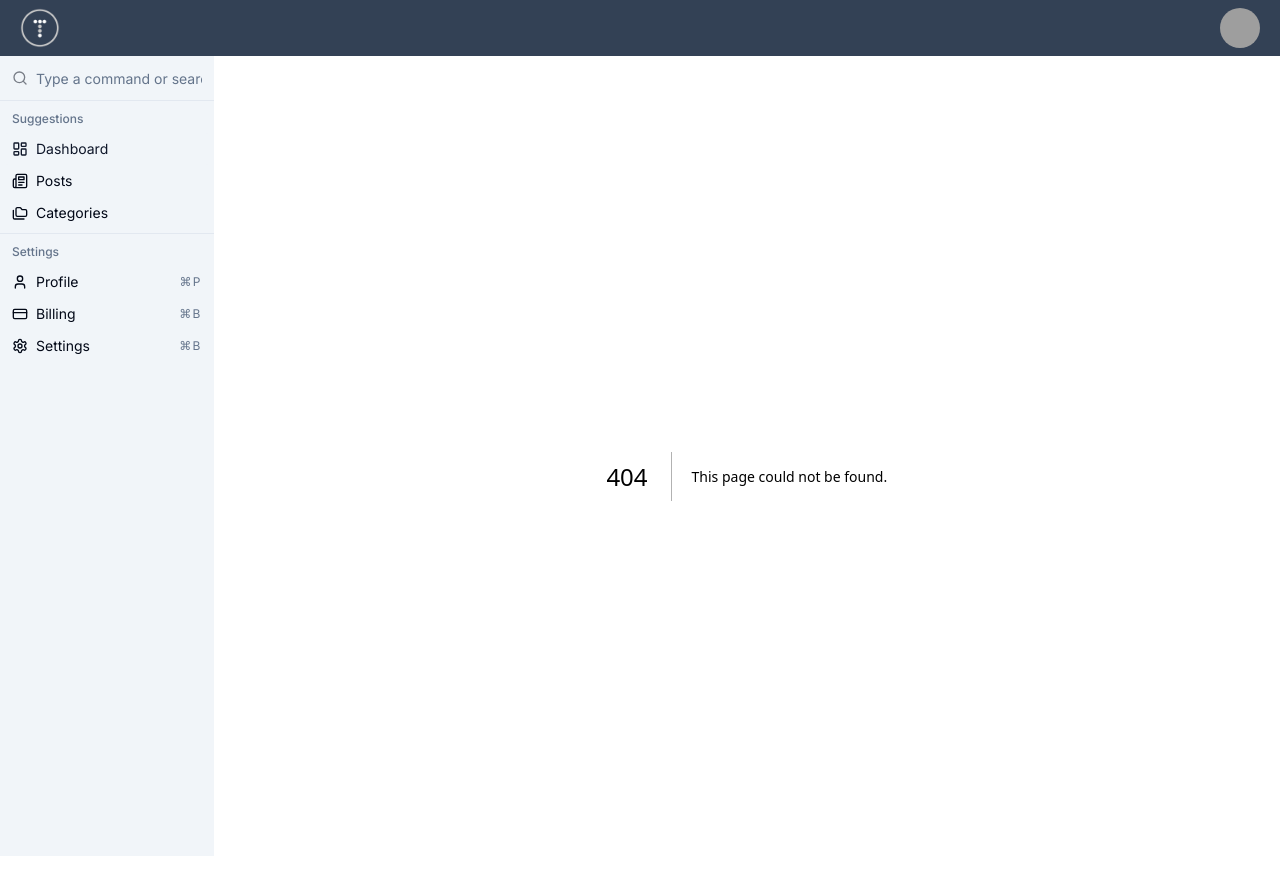
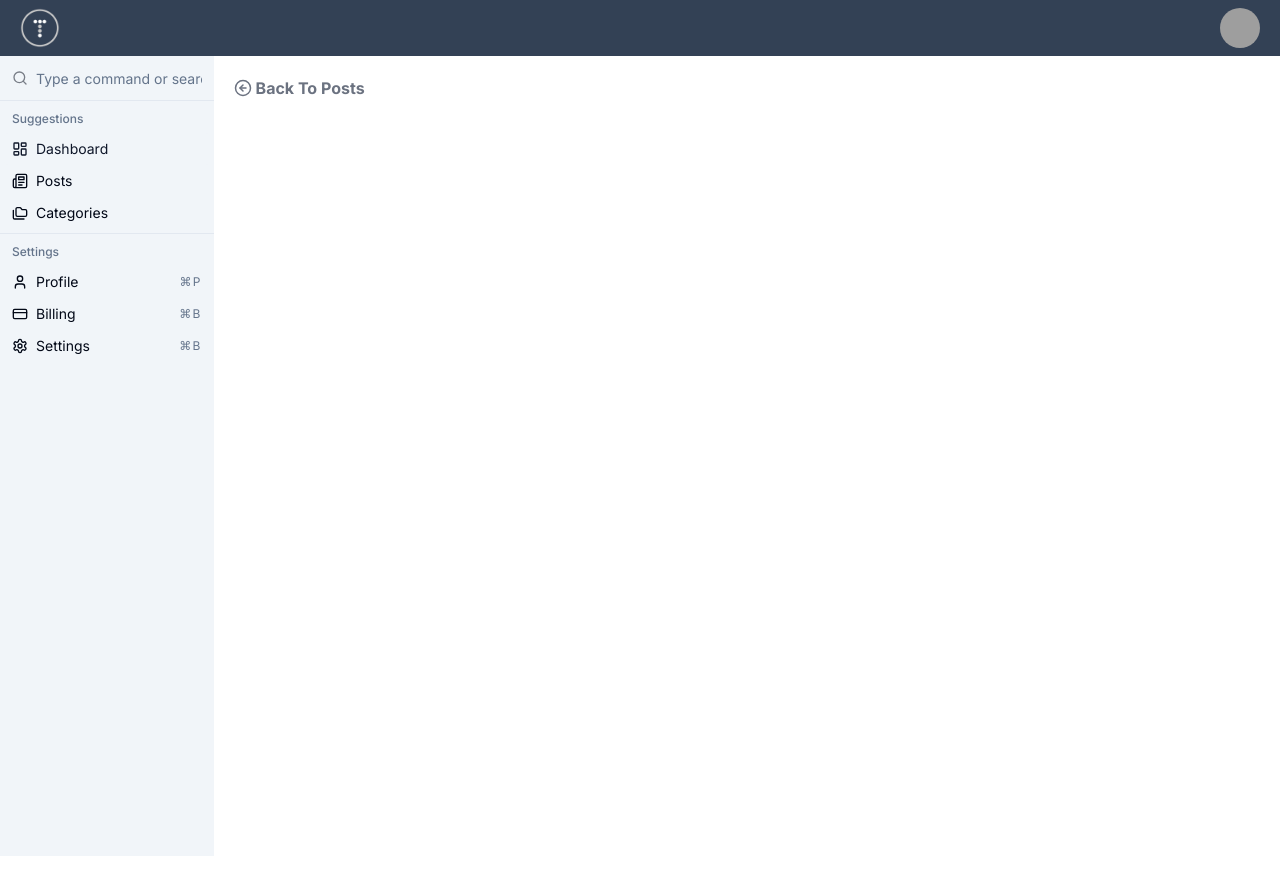
Before and after one commit to MiladJoodi/Admin_Dashboard_Interface, a Next.js app: page /posts/edit/1 in a window 1280 px wide. Before the commit this address had no page. After the commit the page ends 856 px from the top, so only its background shows below. Built offline with nearby package versions, Linux system fonts and the light colour scheme; grey boxes are pictures that could not be loaded.

Commit message:
Create page.tsx

```diff
--- /dev/null
+++ b/app/(main)/posts/edit/[id]/page.tsx
@@ -0,0 +1,11 @@
+import BackButton from "@/components/BackButton";
+
+const PostEditPage = () => {
+    return (
+        <>
+            <BackButton text="Back To Posts" link="/posts" />
+        </>
+    );
+}
+
+export default PostEditPage;
```
